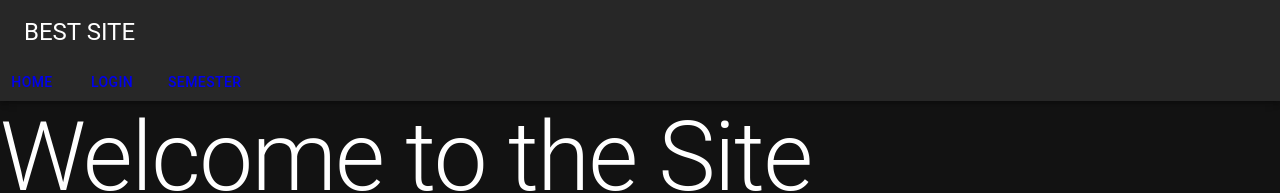
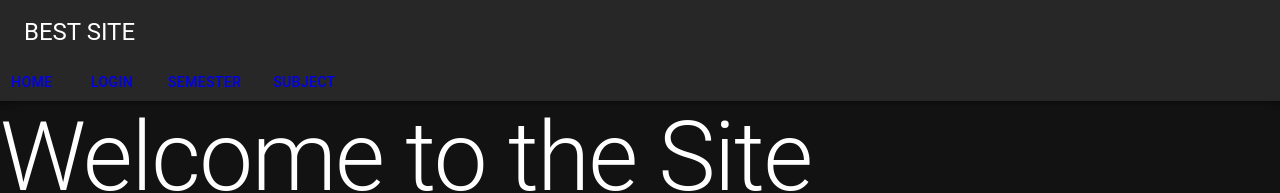
Before and after one commit to Ansh1902396/ISD-project-lnmiit, a React (Create React App) app in the folder project/: page / in a window 1280 px wide. Shown: the top 193 px of the page. Built offline with nearby package versions, Linux system fonts and the light colour scheme.

Commit message:
modified:   project/src/App.js modified:   project/src/Navbar.js

```diff
--- a/project/src/App.js
+++ b/project/src/App.js
@@ -4,6 +4,7 @@ import Login from './pages/Login';
 import Home from './pages/Home';
 import Navbar from './Navbar';
 import Semester from './pages/Semester';
+import Subject from './pages/Subject';
 import {Route, Routes} from "react-router-dom";
 import {createTheme, ThemeProvider} from '@mui/material';
 import { Box , CssBaseline } from '@mui/material';
@@ -26,6 +27,7 @@ function App(){
             <Route path = "/" element = {<Home/>}></Route>
             <Route path = "/Login" element = {<Login/>}></Route>
             <Route path = "/Semester" element = {<Semester/>}></Route>
+            <Route path = "/Subject" element = {<Subject/>}></Route>
           </Routes>
 
 
--- a/project/src/Navbar.js
+++ b/project/src/Navbar.js
@@ -14,6 +14,7 @@ const Navbar = () => {
                 <Link to = '/'><Button color="inherit">Home</Button></Link>
                 <Link to = '/Login'><Button color="inherit">Login</Button></Link>
                 <Link to = '/Semester'><Button color="inherit">Semester</Button></Link>
+                <Link to = '/Subject'><Button color="inherit">Subject</Button></Link>
             </Stack>
         </AppBar>
     );
```
